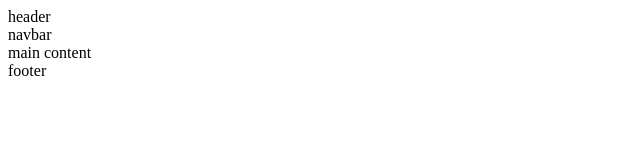
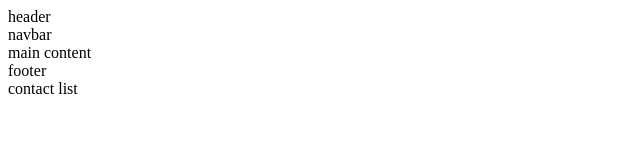
Before and after one commit to Yaghobyy/git-course, a plain HTML site: page index.html in a window 1280 px wide. Shown: the full height of the page, 0-640 px from the left. Drawn offline with Linux system fonts and the light colour scheme.

Commit message:
modify footer on new2

```diff
--- a/index.html
+++ b/index.html
@@ -5,6 +5,9 @@
 		<nav>navbar</nav>
 	</header>
 	<main>main content</main>
-	<footer>footer</footer>
+	<footer>
+		footer
+		<div>contact list</div>
+	</footer>
 </body>
 </html>
```
